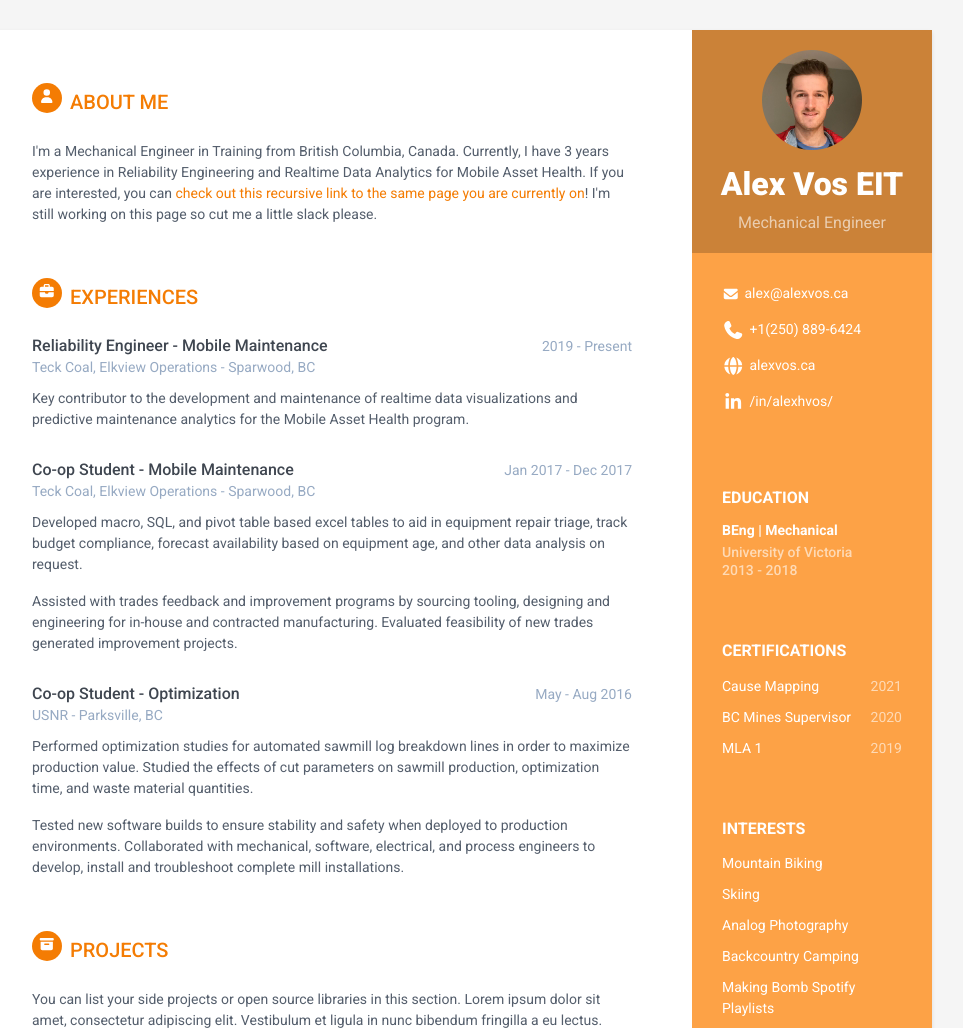
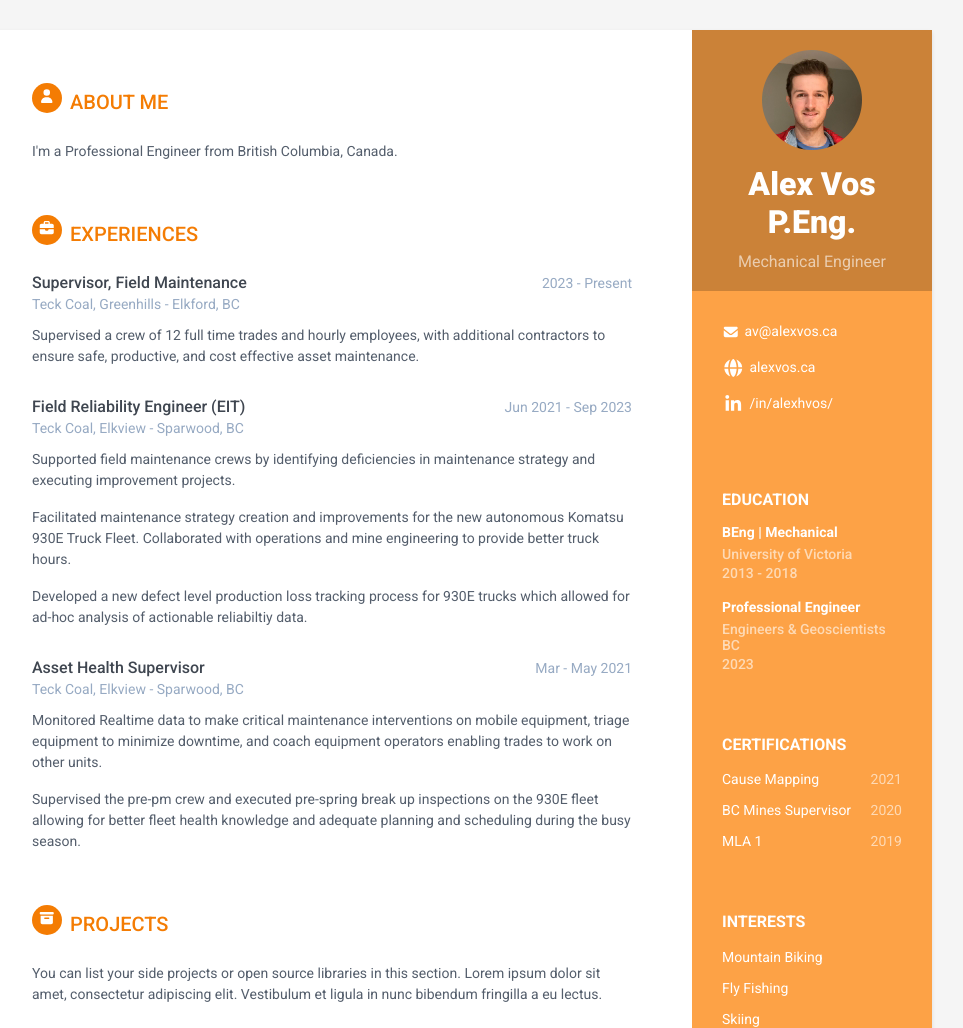
Before and after one commit to alexvos/alexvos.github.io, a plain HTML site: page index.html in a window 1280 px wide. Shown: the top 1028 px of the page, without its empty margins (188-1151 px from the left). Drawn offline with Linux system fonts and the light colour scheme.

Commit message:
Update index.html

```diff
--- a/index.html
+++ b/index.html
@@ -7,8 +7,7 @@
     <meta charset="utf-8">
     <meta http-equiv="X-UA-Compatible" content="IE=edge">
     <meta name="viewport" content="width=device-width, initial-scale=1.0">
-    <meta name="description" content="Everything You Could Ever Want to Know About Me!">
-    <meta name="author" content="Xiaoying Riley at 3rd Wave Media">
+    <meta name="description" content="Everything You Could Ever Want to Know About Me">
     <link rel="shortcut icon" href="favicon.ico">
     <!-- Google Font -->
     <link href='https://fonts.googleapis.com/css?family=Roboto:400,500,400italic,300italic,300,500italic,700,700italic,900,900italic' rel='stylesheet' type='text/css'>
@@ -25,15 +24,14 @@
         <div class="sidebar-wrapper">
             <div class="profile-container">
                 <img class="profile" src="assets/images/profile.png" alt="" />
-                <h1 class="name">Alex Vos EIT</h1>
+                <h1 class="name">Alex Vos P.Eng.</h1>
                 <h3 class="tagline">Mechanical Engineer</h3>
             </div><!--//profile-container-->
 
             <div class="contact-container container-block">
                 <ul class="list-unstyled contact-list">
-                    <li class="email"><i class="fas fa-envelope"></i><a href="mailto: alex@alexvos.ca">alex@alexvos.ca</a></li>
-                    <li class="phone"><i class="fas fa-phone"></i><a href="tel:+1(250) 889-6424">+1(250) 889-6424</a></li>
-                    <li class="website"><i class="fas fa-globe"></i><a href="http://www.alexvos.ca/" target="_blank">alexvos.ca</a></li>
+                    <li class="email"><i class="fas fa-envelope"></i><a href="mailto: av@alexvos.ca">av@alexvos.ca</a></li>
+                     <li class="website"><i class="fas fa-globe"></i><a href="http://www.alexvos.ca/" target="_blank">alexvos.ca</a></li>
                     <li class="linkedin"><i class="fab fa-linkedin-in"></i><a href="http://linkedin.com/in/alexhvos/" target="_blank">/in/alexhvos/</a></li>
                 </ul>
             </div><!--//contact-container-->
@@ -43,6 +41,11 @@
                     <h4 class="degree">BEng | Mechanical</h4>
                     <h5 class="meta">University of Victoria</h5>
 	                    <div class="time">2013 - 2018</div>
+                </div><!--//item-->
+		    <div class="item">
+                    <h4 class="degree">Professional Engineer</h4>
+                    <h5 class="meta">Engineers & Geoscientists BC</h5>
+	                    <div class="time">2023</div>
                 </div><!--//item-->
 
             </div><!--//education-container-->
@@ -60,10 +63,10 @@
                 <h2 class="container-block-title">Interests</h2>
                 <ul class="list-unstyled interests-list">
                     <li>Mountain Biking</li>
+			<li>Fly Fishing</li>
                     <li>Skiing</li>
                     <li>Analog Photography</li>
                     <li>Backcountry Camping</li>
-                    <li><a href="https://open.spotify.com/playlist/1VKT4ssFyKxnOeLpJKBtTu?si=dLEUk42KQIC6d5gyo32FCA" target="_blank">Making Bomb Spotify Playlists</a></li>
                 </ul>
             </div><!--//interests-->
 
@@ -74,7 +77,7 @@
             <section class="section summary-section">
                 <h2 class="section-title"><span class="icon-holder"><i class="fas fa-user"></i></span>About Me</h2>
                 <div class="summary">
-                    <p>I'm a Mechanical Engineer in Training from British Columbia, Canada. Currently, I have 3 years experience in Reliability Engineering and Realtime Data Analytics for Mobile Asset Health. If you are interested, you can <a href="http://alexvos.ca" target="_blank">check out this recursive link to the same page you are currently on</a>! I'm still working on this page so cut me a little slack please.</p>
+                    <p>I'm a Professional Engineer from British Columbia, Canada.</p>
                 </div><!--//summary-->
             </section><!--//section-->
 
@@ -84,14 +87,13 @@
                 <div class="item">
                     <div class="meta">
                         <div class="upper-row">
-                            <h3 class="job-title">Reliability Engineer - Mobile Maintenance</h3>
-                            <div class="time">2019 - Present</div>
+                            <h3 class="job-title">Supervisor, Field Maintenance</h3>
+                            <div class="time">2023 - Present</div>
                         </div><!--//upper-row-->
-                        <div class="company">Teck Coal, Elkview Operations - Sparwood, BC</div>
+                        <div class="company">Teck Coal, Greenhills - Elkford, BC</div>
                     </div><!--//meta-->
                     <div class="details">
-                        <p>Key contributor to the development and maintenance of realtime data visualizations and predictive maintenance analytics for the Mobile Asset Health program.
-                        </p>
+                        <p>Supervised a crew of 12 full time trades and hourly employees, with additional contractors to ensure safe, productive, and cost effective asset maintenance.</p>
 
                     </div><!--//details-->
                 </div><!--//item-->
@@ -99,14 +101,15 @@
                 <div class="item">
                     <div class="meta">
                         <div class="upper-row">
-                            <h3 class="job-title">Co-op Student - Mobile Maintenance</h3>
-                            <div class="time">Jan 2017 - Dec 2017</div>
+                            <h3 class="job-title">Field Reliability Engineer (EIT)</h3>
+                            <div class="time">Jun 2021 - Sep 2023</div>
                         </div><!--//upper-row-->
-                        <div class="company">Teck Coal, Elkview Operations - Sparwood, BC</div>
+                        <div class="company">Teck Coal, Elkview - Sparwood, BC</div>
                     </div><!--//meta-->
                     <div class="details">
-                        <p>Developed macro, SQL, and pivot table based excel tables to aid in equipment repair triage, track budget compliance, forecast availability based on equipment age, and other data analysis on request.</p>
-                        <p>Assisted with trades feedback and improvement programs by sourcing tooling, designing and engineering for in-house and contracted manufacturing. Evaluated feasibility of new trades generated improvement projects.</p>
+                        <p>Supported field maintenance crews by identifying deficiencies in maintenance strategy and executing improvement projects. </p>
+                        <p>Facilitated maintenance strategy creation and improvements for the new autonomous Komatsu 930E Truck Fleet. Collaborated with operations and mine engineering to provide better truck hours. </p>
+			<p>Developed a new defect level production loss tracking process for 930E trucks which allowed for ad-hoc analysis of actionable reliabiltiy data. </p>
 
                     </div><!--//details-->
                 </div><!--//item-->
@@ -114,14 +117,14 @@
                 <div class="item">
                     <div class="meta">
                         <div class="upper-row">
-                            <h3 class="job-title">Co-op Student - Optimization </h3>
-                            <div class="time">May - Aug 2016</div>
+                            <h3 class="job-title">Asset Health Supervisor</h3>
+                            <div class="time">Mar - May 2021</div>
                         </div><!--//upper-row-->
-                        <div class="company">USNR - Parksville, BC</div>
+                        <div class="company">Teck Coal, Elkview - Sparwood, BC</div>
                     </div><!--//meta-->
                     <div class="details">
-                        <p>Performed optimization studies for automated sawmill log breakdown lines in order to maximize production value. Studied the effects of cut parameters on sawmill production, optimization time, and waste material quantities.</p>
-                        <p>Tested new software builds to ensure stability and safety when deployed to production environments. Collaborated with mechanical, software, electrical, and process engineers to develop, install and troubleshoot complete mill installations.</p>
+                        <p>Monitored Realtime data to make critical maintenance interventions on mobile equipment, triage equipment to minimize downtime, and coach equipment operators enabling trades to work on other units.</p>
+                        <p>Supervised the pre-pm crew and executed pre-spring break up inspections on the 930E fleet allowing for better fleet health knowledge and adequate planning and scheduling during the busy season.</p>
                     </div><!--//details-->
                 </div><!--//item-->
 
```
